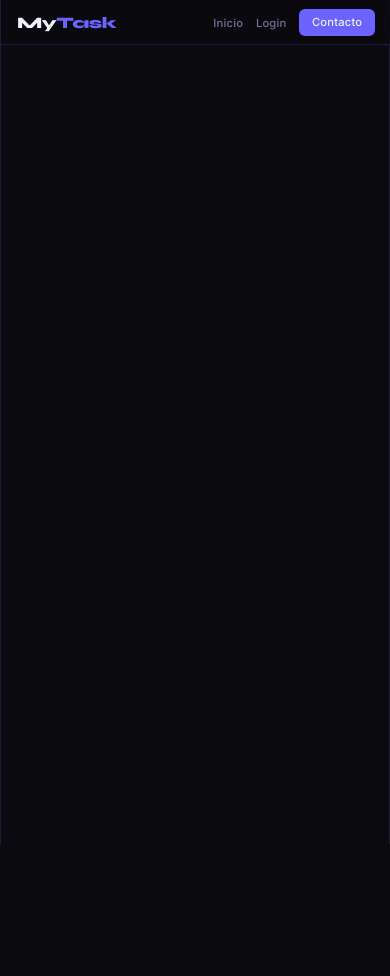
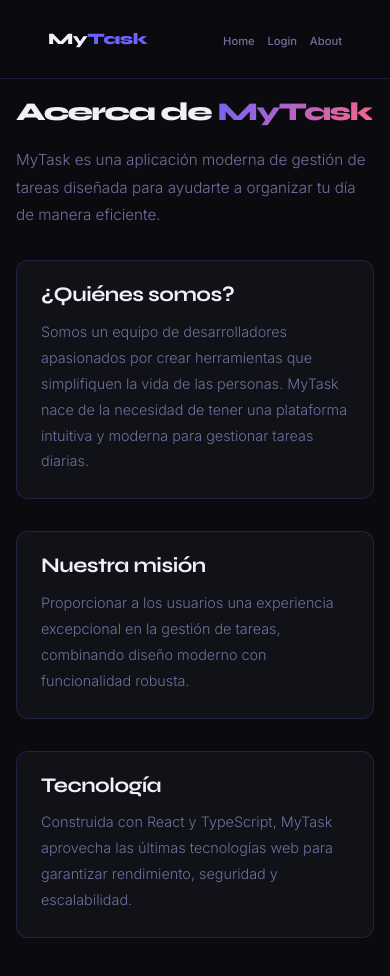
Before and after one commit to mstivenvelezc-ctrl/ProyectoM4_MartinVelez, a React (Vite) app: page /about in a window 390 px wide. Shown: the top 976 px of the page. Before the commit the page ends 844 px from the top, so only its background shows below. Built offline with nearby package versions, Linux system fonts and the light colour scheme.

Commit message:
creacion de about y correcciones

```diff
--- a/src/App.css
+++ b/src/App.css
@@ -34,14 +34,21 @@
     top: 0;
     width: 100%;
     z-index: 100;
-    padding: 1.2rem 3rem;
-    display: flex;
-    align-items: center;
-    justify-content: space-between;
+    padding: 0;
     background: rgba(10, 10, 15, 0.7);
     backdrop-filter: blur(14px);
     border-bottom: 1px solid var(--border);
   }
+
+  .nav-inner {
+  max-width: 1200px;
+  margin: 0 auto;
+  padding: 1.2rem 2rem;
+  display: flex;
+  align-items: center;
+  justify-content: space-between;
+  width: 100%;
+}
 
   .nav-logo {
     font-family: 'Syne', sans-serif;
@@ -49,9 +56,22 @@
     font-size: 1.4rem;
     color: var(--text);
     letter-spacing: -0.5px;
+    flex-shrink: 0;
   }
 
   .nav-logo span {
+    color: var(--accent);
+  }
+
+  h1 {
+    font-family: 'Syne', sans-serif;
+    font-weight: 800;
+    font-size: 2rem;
+    color: var(--text);
+    letter-spacing: -0.5px;
+  }
+
+  h1 span {
     color: var(--accent);
   }
 
@@ -59,6 +79,8 @@
     display: flex;
     gap: 2rem;
     list-style: none;
+    margin-left: auto;
+    flex-shrink: 0;
   }
 
   .nav-links a {
@@ -67,6 +89,7 @@
     font-size: 0.9rem;
     font-weight: 500;
     transition: color 0.2s;
+    white-space: nowrap;
   }
 
   .nav-links a:hover {
@@ -125,17 +148,17 @@
     margin-bottom: 2rem;
   }
 
-  h1 {
+  h2 {
     font-family: 'Syne', sans-serif;
     font-size: clamp(2.8rem, 7vw, 5.5rem);
-    font-weight: 800;
-    line-height: 1.05;
-    letter-spacing: -2px;
+    font-weight: 500;
+    line-height: 1;
+    letter-spacing: -1px;
     margin-bottom: 1.5rem;
     color: var(--text);
   }
 
-  h1 .highlight {
+  h2 .highlight {
     background: linear-gradient(135deg, var(--accent), var(--accent2));
     -webkit-background-clip: text;
     -webkit-text-fill-color: transparent;
@@ -319,6 +342,90 @@
     color: var(--accent);
   }
 
+/* Contenedor interno del nav — limita el ancho en pantallas grandes */
+.nav-inner {
+  max-width: 1200px;
+  margin: 0 auto;
+  display: flex;
+  align-items: center;
+  justify-content: space-between;
+  width: 100%;
+}
+
+  /* ABOUT PAGE */
+  .about-page {
+    min-height: 100vh;
+    padding: 8rem 2rem 4rem;
+    background: var(--bg);
+  }
+
+  .about-container {
+    max-width: 900px;
+    margin: 0 auto;
+    animation: fadeUp 0.6s ease both;
+  }
+
+  .about-page h1 {
+    font-family: 'Syne', sans-serif;
+    font-size: clamp(2.2rem, 6vw, 3.5rem);
+    font-weight: 800;
+    letter-spacing: -1.5px;
+    margin-bottom: 1.5rem;
+    color: var(--text);
+  }
+
+  .about-page h1 span {
+    background: linear-gradient(135deg, var(--accent), var(--accent2));
+    -webkit-background-clip: text;
+    -webkit-text-fill-color: transparent;
+    background-clip: text;
+  }
+
+  .about-intro {
+    font-size: 1.2rem;
+    color: var(--muted);
+    line-height: 1.8;
+    margin-bottom: 3rem;
+    font-weight: 300;
+  }
+
+  .about-section {
+    margin-bottom: 3rem;
+    padding: 2rem;
+    background: var(--surface);
+    border: 1px solid var(--border);
+    border-radius: 12px;
+    animation: fadeUp 0.6s ease both;
+  }
+
+  .about-section:nth-child(2) {
+    animation-delay: 0.1s;
+  }
+
+  .about-section:nth-child(3) {
+    animation-delay: 0.2s;
+  }
+
+  .about-section:nth-child(4) {
+    animation-delay: 0.3s;
+  }
+
+  .about-section h2 {
+    font-family: 'Syne', sans-serif;
+    font-size: 1.8rem;
+    font-weight: 700;
+    margin-bottom: 1rem;
+    color: var(--text);
+    letter-spacing: -0.5px;
+  }
+
+  .about-section p {
+    font-size: 1rem;
+    color: var(--muted);
+    line-height: 1.8;
+    font-weight: 300;
+  }
+
   /* ANIMATION */
   @keyframes fadeUp {
     from { opacity: 0; transform: translateY(24px); }
@@ -328,18 +435,27 @@
   /* RESPONSIVE */
   @media (max-width: 1024px) {
     nav {
-      padding: 1rem 2rem;
+      padding: 0.8rem 1.2rem;
+    }
+
+    .nav-logo {
+      font-size: 1.2rem;
     }
 
     .nav-links {
-      gap: 1.5rem;
+      gap: 1rem;
     }
 
     .nav-links a {
-      font-size: 0.85rem;
+      font-size: 0.8rem;
     }
 
-    h1 {
+    .nav-cta {
+      padding: 0.4rem 1rem;
+      font-size: 0.8rem !important;
+    }
+
+    h2 {
       font-size: clamp(1.8rem, 5vw, 4rem);
     }
 
@@ -369,7 +485,7 @@
       font-size: 0.8rem;
     }
 
-    h1 {
+    h2 {
       font-size: clamp(1.4rem, 5vw, 2.8rem);
       margin-bottom: 1rem;
     }
@@ -415,6 +531,34 @@
     .card p {
       font-size: 0.85rem;
     }
+
+    .about-page {
+      padding: 7rem 1.5rem 3rem;
+    }
+
+    .about-page h1 {
+      font-size: clamp(1.8rem, 5vw, 2.8rem);
+      margin-bottom: 1.3rem;
+    }
+
+    .about-intro {
+      font-size: 1rem;
+      margin-bottom: 2.5rem;
+    }
+
+    .about-section {
+      padding: 1.8rem;
+      margin-bottom: 2.5rem;
+    }
+
+    .about-section h2 {
+      font-size: 1.5rem;
+      margin-bottom: 0.9rem;
+    }
+
+    .about-section p {
+      font-size: 0.95rem;
+    }
   }
 
   @media (max-width: 480px) {
@@ -439,7 +583,7 @@
       font-size: 0.7rem !important;
     }
 
-    h1 {
+    h2 {
       font-size: clamp(2.5rem, 5vw, 2rem);
       margin-bottom: 0.8rem;
       letter-spacing: -1px;
@@ -503,4 +647,32 @@
       font-size: 1.5rem;
       margin-bottom: 0.8rem;
     }
+
+    .about-page {
+      padding: 6rem 1rem 2rem;
+    }
+
+    .about-page h1 {
+      font-size: clamp(1.6rem, 5vw, 2.5rem);
+      margin-bottom: 1.2rem;
+    }
+
+    .about-intro {
+      font-size: 0.95rem;
+      margin-bottom: 2rem;
+    }
+
+    .about-section {
+      padding: 1.5rem;
+      margin-bottom: 2rem;
+    }
+
+    .about-section h2 {
+      font-size: 1.3rem;
+      margin-bottom: 0.8rem;
+    }
+
+    .about-section p {
+      font-size: 0.9rem;
+    }
   }
--- a/src/App.tsx
+++ b/src/App.tsx
@@ -2,6 +2,7 @@ import { useState, useEffect } from "react";
 import { Routes, Route, Link, useNavigate } from 'react-router-dom';
 import './App.css';
 import Login from "./Login.tsx";
+import About from "./about.tsx";
 
 function HomePage() {
   const features = [
@@ -52,10 +53,12 @@ function HomePage() {
       <section className="hero">
         <div className="hero-glow" />
         <div className="hero-content">
-          <h1>
+          <img src="/logo.png" alt="MyTask Logo" className="card-logo" />
+          <h1>My<span>Task</span></h1>
+          <h2>
             Bienvenido a{" "}
             <span className="highlight">Gestion de Tareas</span>
-          </h1>
+          </h2>
           <p className="hero-sub">
             Una aplicación web moderna construida con React y TypeScript.
             Rápida, accesible y lista para crecer.
@@ -127,19 +130,22 @@ function App() {
     <>
       <div className="app">
         {/* NAV */}
-        <nav>
+      <nav>
+        <div className="nav-inner">
           <div className="nav-logo">My<span>Task</span></div>
           <ul className="nav-links">
-            <li><Link to="/">Inicio</Link></li>
+            <li><Link to="/">Home</Link></li>
             <li><Link to="/login">Login</Link></li>
-            <li><a href="#" className="nav-cta">Contacto</a></li>
+            <li><Link to="/about">About</Link></li>
           </ul>
-        </nav>
+        </div>
+      </nav>
 
         {/* ROUTES */}
         <Routes>
           <Route path="/" element={<HomePage />} />
           <Route path="/login" element={<Login />} />
+          <Route path="/about" element={<About />} />
         </Routes>
       </div>
     </>
--- /dev/null
+++ b/src/about.tsx
@@ -0,0 +1,42 @@
+
+import  React from 'react';
+import './App.css';
+
+function About(): React.ReactElement {
+    return (
+        <div className="about-page">
+        <div className="about-container">
+            <h1>Acerca de <span>MyTask</span></h1>
+            <p className="about-intro">
+            MyTask es una aplicación moderna de gestión de tareas diseñada para ayudarte a organizar tu día de manera eficiente.
+            </p>
+
+            <section className="about-section">
+            <h2>¿Quiénes somos?</h2>
+            <p>
+                Somos un equipo de desarrolladores apasionados por crear herramientas que simplifiquen la vida de las personas.
+                MyTask nace de la necesidad de tener una plataforma intuitiva y moderna para gestionar tareas diarias.
+            </p>
+            </section>
+
+            <section className="about-section">
+            <h2>Nuestra misión</h2>
+            <p>
+                Proporcionar a los usuarios una experiencia excepcional en la gestión de tareas,
+                combinando diseño moderno con funcionalidad robusta.
+            </p>
+            </section>
+
+            <section className="about-section">
+            <h2>Tecnología</h2>
+            <p>
+                Construida con React y TypeScript, MyTask aprovecha las últimas tecnologías web
+                para garantizar rendimiento, seguridad y escalabilidad.
+            </p>
+            </section>
+        </div>
+        </div>
+    );
+    }
+
+    export default About;
--- a/src/index.css
+++ b/src/index.css
@@ -1,111 +1,14 @@
-:root {
-  --text: #6b6375;
-  --text-h: #08060d;
-  --bg: #fff;
-  --border: #e5e4e7;
-  --code-bg: #f4f3ec;
-  --accent: #aa3bff;
-  --accent-bg: rgba(170, 59, 255, 0.1);
-  --accent-border: rgba(170, 59, 255, 0.5);
-  --social-bg: rgba(244, 243, 236, 0.5);
-  --shadow:
-    rgba(0, 0, 0, 0.1) 0 10px 15px -3px, rgba(0, 0, 0, 0.05) 0 4px 6px -2px;
+    *, *::before, *::after {
+    box-sizing: border-box;
+    }
 
-  --sans: system-ui, 'Segoe UI', Roboto, sans-serif;
-  --heading: system-ui, 'Segoe UI', Roboto, sans-serif;
-  --mono: ui-monospace, Consolas, monospace;
+    html, body {
+    margin: 0;
+    padding: 0;
+    overflow-x: hidden;
+    }
 
-  font: 18px/145% var(--sans);
-  letter-spacing: 0.18px;
-  color-scheme: light dark;
-  color: var(--text);
-  background: var(--bg);
-  font-synthesis: none;
-  text-rendering: optimizeLegibility;
-  -webkit-font-smoothing: antialiased;
-  -moz-osx-font-smoothing: grayscale;
-
-  @media (max-width: 1024px) {
-    font-size: 16px;
-  }
-}
-
-@media (prefers-color-scheme: dark) {
-  :root {
-    --text: #9ca3af;
-    --text-h: #f3f4f6;
-    --bg: #16171d;
-    --border: #2e303a;
-    --code-bg: #1f2028;
-    --accent: #c084fc;
-    --accent-bg: rgba(192, 132, 252, 0.15);
-    --accent-border: rgba(192, 132, 252, 0.5);
-    --social-bg: rgba(47, 48, 58, 0.5);
-    --shadow:
-      rgba(0, 0, 0, 0.4) 0 10px 15px -3px, rgba(0, 0, 0, 0.25) 0 4px 6px -2px;
-  }
-
-  #social .button-icon {
-    filter: invert(1) brightness(2);
-  }
-}
-
-#root {
-  width: 1126px;
-  max-width: 100%;
-  margin: 0 auto;
-  text-align: center;
-  border-inline: 1px solid var(--border);
-  min-height: 100svh;
-  display: flex;
-  flex-direction: column;
-  box-sizing: border-box;
-}
-
-body {
-  margin: 0;
-}
-
-h1,
-h2 {
-  font-family: var(--heading);
-  font-weight: 500;
-  color: var(--text-h);
-}
-
-h1 {
-  font-size: 56px;
-  letter-spacing: -1.68px;
-  margin: 32px 0;
-  @media (max-width: 1024px) {
-    font-size: 36px;
-    margin: 20px 0;
-  }
-}
-h2 {
-  font-size: 24px;
-  line-height: 118%;
-  letter-spacing: -0.24px;
-  margin: 0 0 8px;
-  @media (max-width: 1024px) {
-    font-size: 20px;
-  }
-}
-p {
-  margin: 0;
-}
-
-code,
-.counter {
-  font-family: var(--mono);
-  display: inline-flex;
-  border-radius: 4px;
-  color: var(--text-h);
-}
-
-code {
-  font-size: 15px;
-  line-height: 135%;
-  padding: 4px 8px;
-  background: var(--code-bg);
-}
+    #root {
+    min-height: 100vh;
+    width: 100%;
+    }
--- a/src/main.tsx
+++ b/src/main.tsx
@@ -1,13 +1,14 @@
-import { StrictMode } from 'react'
-import { createRoot } from 'react-dom/client'
-import { BrowserRouter } from 'react-router-dom'
-import './index.css'
-import App from './App.tsx'
+import ReactDOM  from 'react-dom/client';
+import { BrowserRouter } from 'react-router-dom';
+import './index.css';
+import App from './App.tsx';
 
-createRoot(document.getElementById('root')!).render(
-  <StrictMode>
-    <BrowserRouter>
-      <App />
-    </BrowserRouter>
-  </StrictMode>,
-)
+const root = ReactDOM.createRoot(
+  document.getElementById('root') as HTMLElement
+);
+
+root.render(
+  <BrowserRouter>
+    <App />
+  </BrowserRouter>
+);
```
Also changed, not shown: public/logo.png, src/Login.css (indentation only).
